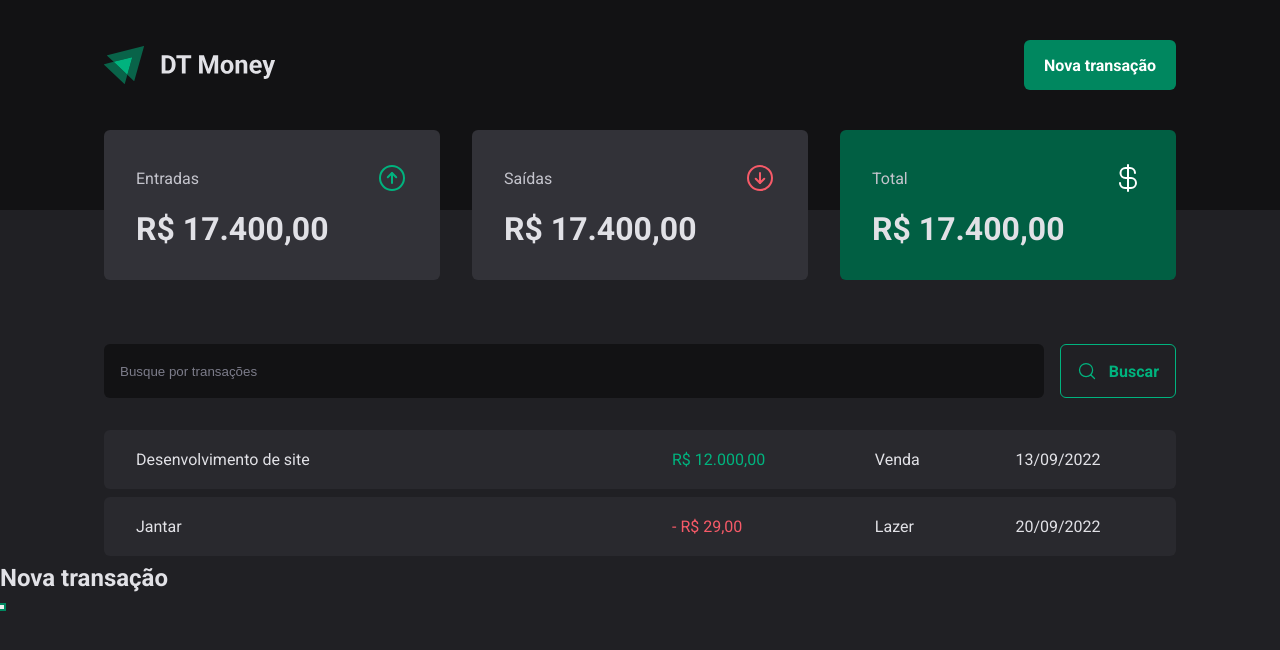
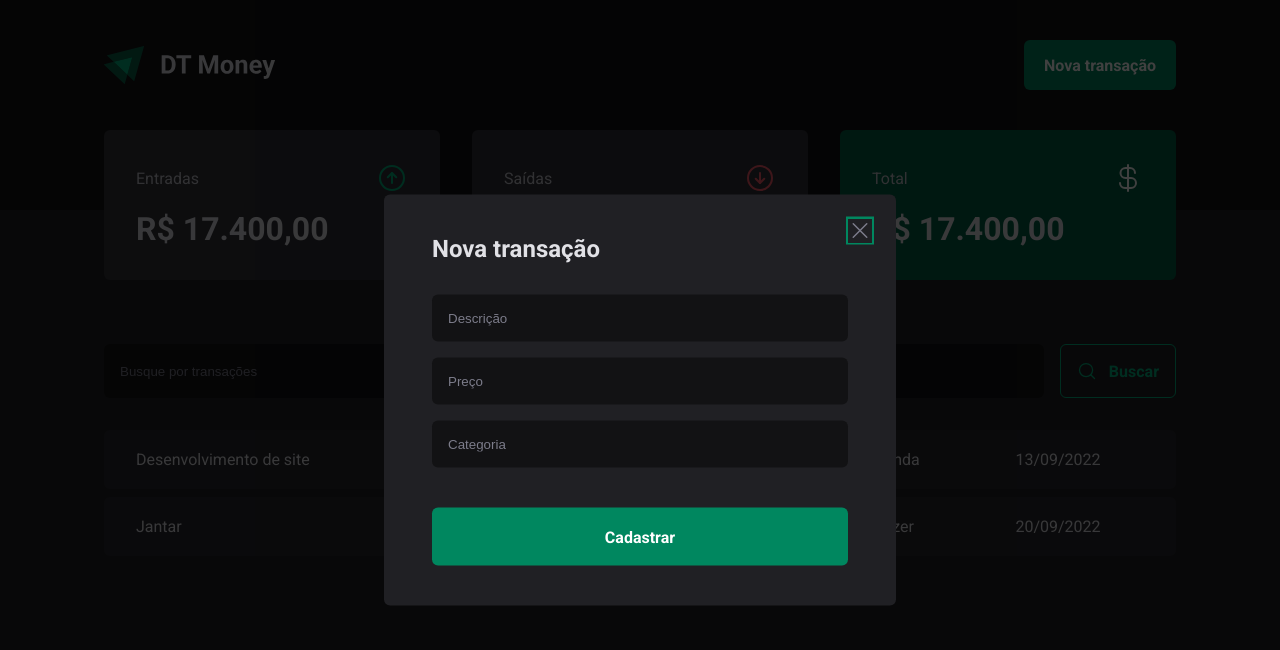
Before and after one commit to joaopnk/ReactJS_DTMoney, a React (Vite) app: page / in a window 1280 px wide. Both pictures are taken after a click on the button "Nova transação". Shown: the top 650 px of the page. Built offline with nearby package versions, Linux system fonts and the light colour scheme.

Commit message:
Modal de nova transação

```diff
--- a/src/components/Header/index.tsx
+++ b/src/components/Header/index.tsx
@@ -2,6 +2,7 @@
 import * as Dialog from '@radix-ui/react-dialog';
 
 import logoImg from '../../assets/logo.svg';
+import { NewTransactionModal } from "../NewTransactionModal";
 
 export function Header(){
     return (
@@ -13,14 +14,7 @@
                         <NewTransactionButton>Nova transação</NewTransactionButton>
                     </Dialog.Trigger>
 
-                    <Dialog.Portal>
-                        <Dialog.Overlay />
-
-                        <Dialog.Content>
-                            <Dialog.Title>Nova transação</Dialog.Title>
-                             <Dialog.Close />
-                        </Dialog.Content>
-                    </Dialog.Portal>
+                    <NewTransactionModal />
                 </Dialog.Root>
             </HeaderContent>
         </HeaderContainer>
--- /dev/null
+++ b/src/components/NewTransactionModal/index.tsx
@@ -0,0 +1,26 @@
+import * as Dialog from '@radix-ui/react-dialog';
+import { X } from 'phosphor-react';
+import { CloseButton, Content, Overlay } from './styles';
+
+export function NewTransactionModal(){
+    return (
+        <Dialog.Portal>
+                <Overlay />
+
+                <Content>
+                    <Dialog.Title>Nova transação</Dialog.Title>
+                    <CloseButton>
+                        <X size={24}/>
+                    </CloseButton>
+
+                    <form action="">
+                        <input type="text" placeholder='Descrição' required/>
+                        <input type="number" placeholder='Preço' required/>
+                        <input type="text" placeholder='Categoria' required/>
+
+                        <button type="submit">Cadastrar</button>
+                    </form>
+                </Content>
+        </Dialog.Portal>
+    )
+}
--- /dev/null
+++ b/src/components/NewTransactionModal/styles.ts
@@ -0,0 +1,73 @@
+import * as Dialog from '@radix-ui/react-dialog';
+import styled from 'styled-components';
+
+export const Overlay = styled(Dialog.Overlay)`
+    position: fixed;
+    width: 100vw;
+    height: 100vh;
+    inset: 0;
+    background: rgba(0, 0, 0, 0.75);
+`;
+
+export const Content = styled(Dialog.Content)`
+    min-width: 32rem;
+    border-radius: 6px;
+    padding: 2.5rem 3rem;
+    background: ${props => props.theme['gray-800']};
+
+    position: fixed;
+
+    /* "Hackzinho" pra centralizar */
+    top: 50%;
+    left: 50%;
+    transform: translate(-50%, -50%);
+
+    form{
+        margin-top: 2rem;
+        display: flex;
+        flex-direction: column;
+        gap: 1rem;
+
+        input {
+            border-radius: 6px;
+            border: 0;
+            background: ${props => props.theme['gray-900']};
+            color: ${props => props.theme['gray-300']};
+            padding: 1rem;
+
+            &::placeholder{
+                color: ${props => props.theme['gray-500']};
+            }
+        }
+
+        button[type="submit"]{
+            height: 58px;
+            border: 0;
+            background: ${props => props.theme["green-500"]};
+            color: ${props => props.theme.white};
+            font-weight: bold;
+            padding: 0 1.25rem;
+            border-radius: 6px;
+            margin-top: 1.5rem;
+            cursor: pointer;
+
+            &:hover{
+                background: ${props => props.theme['green-700']};
+                transition: bacgrkound-color 0.2s;
+            }
+        }
+    }
+`;
+
+
+export const CloseButton = styled(Dialog.Close)`
+  position: absolute;
+  background: transparent;
+  border: 0;
+
+  top: 1.5rem;
+  right: 1.5rem;
+  line-height: 0;
+  cursor: pointer;
+  color: ${props => props.theme['gray-500']};
+`;
```
